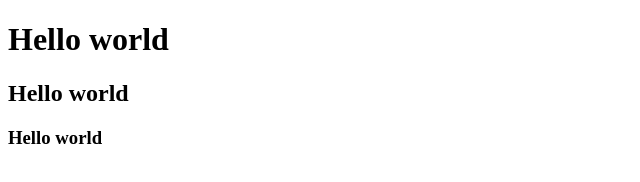
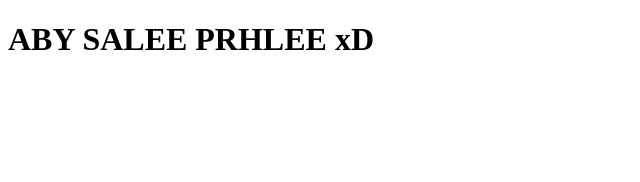
Before and after one commit to hamzoo89/Bootcamp2020Sample1, a plain HTML site: page index.html in a window 1280 px wide. Shown: the whole page, without its empty margins (0-640 px from the left). Drawn offline with Linux system fonts and the light colour scheme.

Commit message:
Update index.html

```diff
--- a/index.html
+++ b/index.html
@@ -7,8 +7,7 @@
     <title>Document</title>
 </head>
 <body>
-    <h1> Hello world</h1>
-    <h2>Hello world</h2>
-    <h3>Hello world</h3>
+    <h1> ABY SALEE PRHLEE xD</h1>
+
 </body>
 </html>
```
